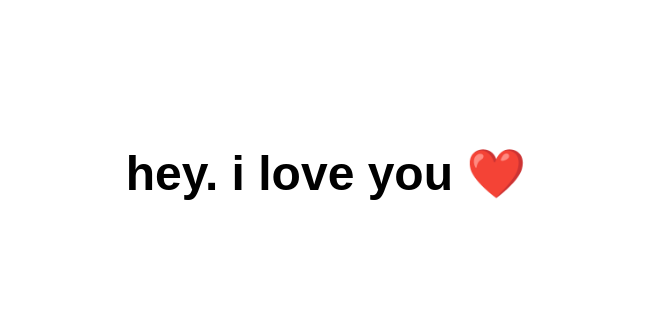
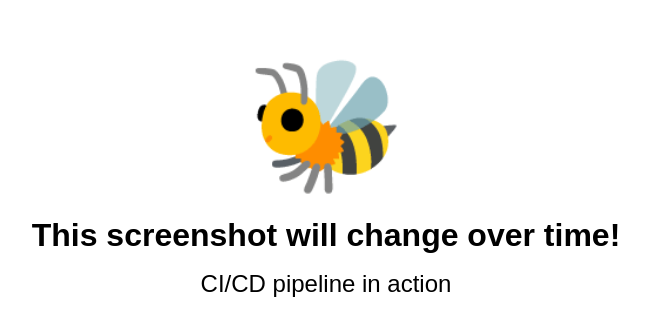
Before and after one commit to sweet-orchard/screenshot-pipeline, a website: page index.html in a window 1280 px wide. Shown: the part 226-562 px from the top of the page, without its empty margins (314-963 px from the left). Drawn offline with Linux system fonts and the light colour scheme.

Commit message:
changed the text

```diff
--- a/index.html
+++ b/index.html
@@ -7,7 +7,11 @@
     <link rel="stylesheet" href="./styles.css">
 </head>
 <body>
-    <h1 class="perfect-center">hey. i love you ❤️</h1>
+    <div class="perfect-center">
+        <p class="bigger-text">🐝</p>
+        <h3>This screenshot will change over time!</h1>
+        <p>CI/CD pipeline in action</p>
+    </div>
 
 
     <script src="./script.js"></script>
--- a/styles.css
+++ b/styles.css
@@ -13,10 +13,24 @@ html, body {
 .perfect-center {
     font-family: Arial, Helvetica, sans-serif;
     font-weight: 900;
-    font-size: 3rem;
     display: flex;
+    flex-direction: column;
     justify-content: center;
     align-items: center;
+    gap: 1rem;
     height: 100vh;
     width: 100vw;
 }
+
+h3 {
+    font-size: 2rem;
+}
+
+p {
+    font-weight: 500;
+    font-size: 1.5rem;
+}
+
+.bigger-text {
+    font-size: 8rem;
+}
```
